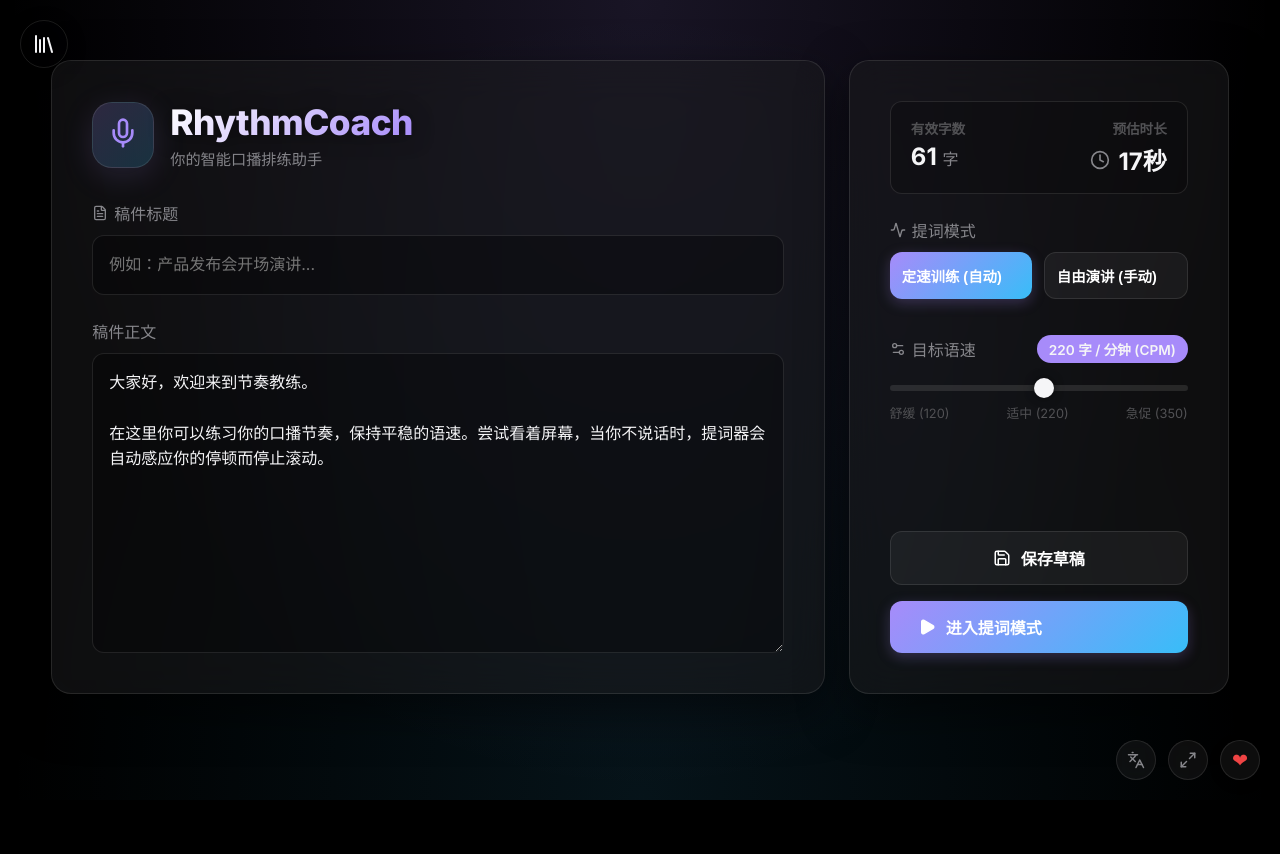
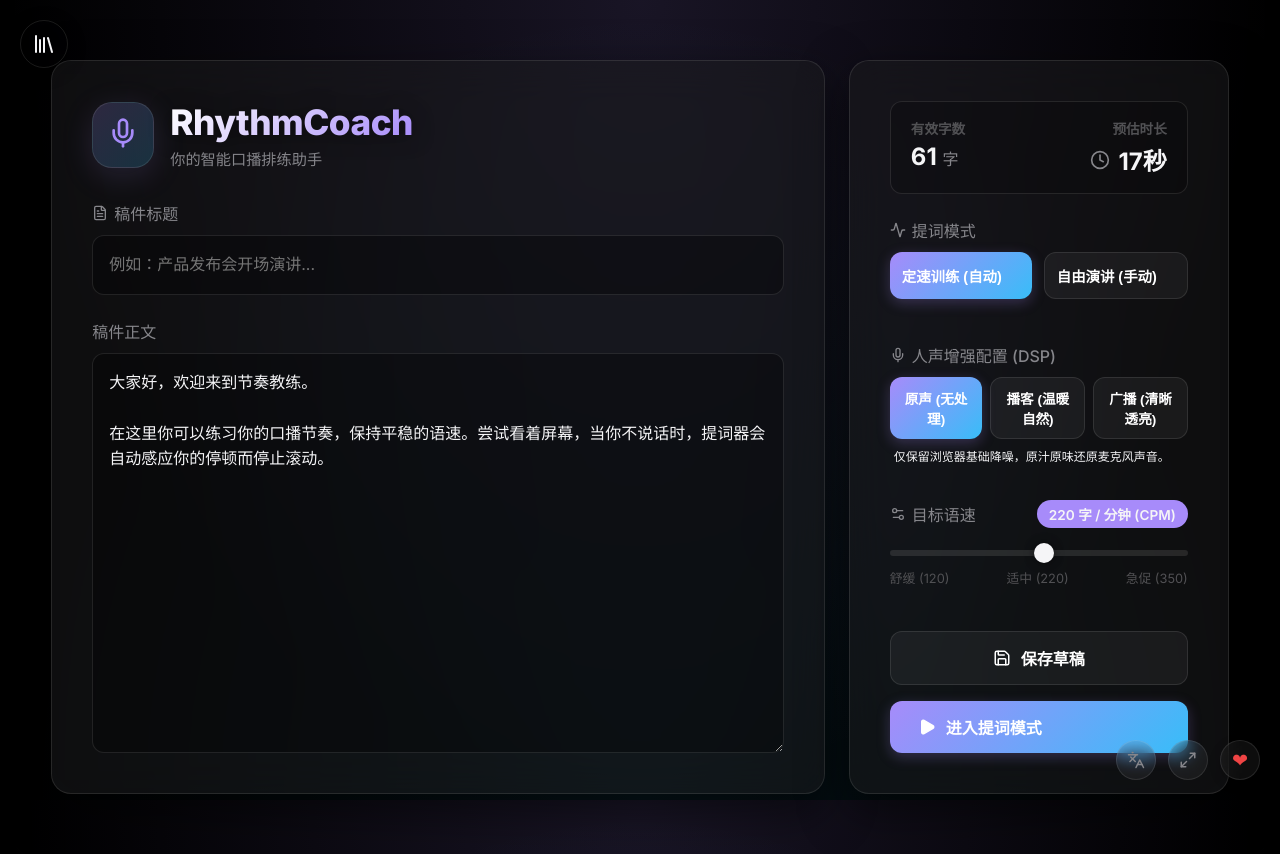
Before and after one commit to liuh886/RhythmCoach, a React (Vite) app in the folder web/: page / in a window 1280 px wide. Before the commit the page ends 800 px from the top, so only its background shows below. Built offline with nearby package versions, Linux system fonts and the light colour scheme; the HTML template or start-up script is replaced by a standard one.

Commit message:
feat: Add Voice Enhancement (DSP) profiles selector to editor

```diff
--- a/web/src/components/ScriptEditor.tsx
+++ b/web/src/components/ScriptEditor.tsx
@@ -2,6 +2,7 @@ import { useState, useEffect } from 'react';
 import { Mic, Play, Save, Clock, FileText, Settings2, Activity, Library, ChevronRight, X, Trash2, Upload, Download } from 'lucide-react';
 import { motion, AnimatePresence } from 'framer-motion';
 import { defaultMaterials, ScriptMaterial } from './materials';
+import { useAppStore } from '../store';
 
 interface ScriptEditorProps {
   onStart: (script: string, cpm: number, lang: 'zh' | 'en', mode: 'target' | 'free') => void;
@@ -10,6 +11,9 @@ interface ScriptEditorProps {
 }
 
 export function ScriptEditor({ onStart, globalLang, setGlobalLang }: ScriptEditorProps) {
+  const audioProfile = useAppStore(state => state.audioProfile);
+  const setAudioProfile = useAppStore(state => state.setAudioProfile);
+
   const [title, setTitle] = useState('');
   const [prompterMode, setPrompterMode] = useState<'target'|'free'>('target');
   const [content, setContent] = useState('大家好，欢迎来到节奏教练。\n\n在这里你可以练习你的口播节奏，保持平稳的语速。尝试看着屏幕，当你不说话时，提词器会自动感应你的停顿而停止滚动。');
@@ -416,6 +420,41 @@ export function ScriptEditor({ onStart, globalLang, setGlobalLang }: ScriptEdito
             </div>
           </div>
 
+
+          <div style={{ marginTop: '20px' }}>
+            <label style={{ display: 'flex', alignItems: 'center', gap: '6px', marginBottom: '10px', color: 'var(--text-secondary)', fontWeight: 500 }}>
+              <Mic size={16} /> {lang === 'zh' ? '人声增强配置 (DSP)' : 'Voice Enhancement (DSP)'}
+            </label>
+            <div style={{ display: 'flex', gap: '8px', flexWrap: 'wrap' }}>
+              <button
+                className={`btn ${audioProfile === 'raw' ? '' : 'btn-secondary'}`}
+                style={{ flex: 1, padding: '10px', fontSize: '0.85rem' }}
+                onClick={() => setAudioProfile('raw')}
+              >
+                {lang === 'zh' ? '原声 (无处理)' : 'Raw (None)'}
+              </button>
+              <button
+                className={`btn ${audioProfile === 'podcast' ? '' : 'btn-secondary'}`}
+                style={{ flex: 1, padding: '10px', fontSize: '0.85rem' }}
+                onClick={() => setAudioProfile('podcast')}
+              >
+                {lang === 'zh' ? '播客 (温暖自然)' : 'Podcast (Warm)'}
+              </button>
+              <button
+                className={`btn ${audioProfile === 'broadcast' ? '' : 'btn-secondary'}`}
+                style={{ flex: 1, padding: '10px', fontSize: '0.85rem' }}
+                onClick={() => setAudioProfile('broadcast')}
+              >
+                {lang === 'zh' ? '广播 (清晰透亮)' : 'Broadcast (Crisp)'}
+              </button>
+            </div>
+            <p style={{ fontSize: '0.75rem', color: 'var(--text-tertiary)', marginTop: '8px', padding: '0 4px' }}>
+              {audioProfile === 'raw' && (lang === 'zh' ? '仅保留浏览器基础降噪，原汁原味还原麦克风声音。' : 'Basic browser noise suppression only, pure mic signal.')}
+              {audioProfile === 'podcast' && (lang === 'zh' ? '推荐。轻柔压缩动态，低频温暖厚实，适合安静环境下的深度长播。' : 'Recommended. Gentle compression, warm lows, great for long-form talking.')}
+              {audioProfile === 'broadcast' && (lang === 'zh' ? '较高压缩比与高频提升，声音极具穿透力，适合嘈杂环境或激昂演讲。' : 'Higher compression & high-end boost for maximum clarity and presence.')}
+            </p>
+          </div>
+
           {prompterMode === 'target' && (
             <motion.div initial={{ opacity: 0, height: 0 }} animate={{ opacity: 1, height: 'auto' }}>
               <div style={{ display: 'flex', justifyContent: 'space-between', alignItems: 'center', marginBottom: '12px', marginTop: '12px' }}>
--- a/web/src/components/Teleprompter.tsx
+++ b/web/src/components/Teleprompter.tsx
@@ -15,6 +15,7 @@ type VoiceState = 'SPEAKING' | 'SILENCE';
 
 export function Teleprompter({ script, targetCpm, lang, prompterMode, onClose }: TeleprompterProps) {
   const addRecording = useAppStore(state => state.addRecording);
+  const audioProfile = useAppStore(state => state.audioProfile);
   const [isPlaying, setIsPlaying] = useState(false);
   const [voiceState, setVoiceState] = useState<VoiceState>('SILENCE');
   const [isMirrored, setIsMirrored] = useState(false);
@@ -76,8 +77,8 @@ export function Teleprompter({ script, targetCpm, lang, prompterMode, onClose }:
         const stream = await navigator.mediaDevices.getUserMedia({
           audio: {
             echoCancellation: true,
-            noiseSuppression: true, // Keep on to avoid static, but disable AGC
-            autoGainControl: false, // Disabling this fixes the 'pumping/rigid' volume issues
+            noiseSuppression: true, // Keep on to avoid static
+            autoGainControl: audioProfile === 'raw', // Disable for processed profiles to prevent pumping
             channelCount: 1
           }
         });
@@ -96,40 +97,60 @@ export function Teleprompter({ script, targetCpm, lang, prompterMode, onClose }:
         highpass.type = 'highpass';
         highpass.frequency.value = 80;
 
-        // 2. Broadcast EQ: Low Shelf (Adds natural body, not too boomy)
+        // 2. Broadcast EQ: Low Shelf
         const lowShelf = audioCtx.createBiquadFilter();
         lowShelf.type = 'lowshelf';
-        lowShelf.frequency.value = 150;
-        lowShelf.gain.value = 1.5;
+        lowShelf.frequency.value = audioProfile === 'broadcast' ? 200 : 150;
+        lowShelf.gain.value = audioProfile === 'broadcast' ? 2 : 1.5;
 
-        // 3. Broadcast EQ: High Shelf (Adds 'air' and openness, much less rigid than peaking)
+        // 3. Broadcast EQ: High Shelf / Peaking
         const presence = audioCtx.createBiquadFilter();
+        if (audioProfile === 'broadcast') {
+          presence.type = 'peaking';
+          presence.frequency.value = 3500;
+          presence.Q.value = 1;
+          presence.gain.value = 3;
+        } else {
           presence.type = 'highshelf';
           presence.frequency.value = 4000;
           presence.gain.value = 2;
+        }
 
-        // 4. Dynamics Compressor (Gentle 'glue', prevents squashed/rigid sound)
+        // 4. Dynamics Compressor
         const compressor = audioCtx.createDynamicsCompressor();
-        compressor.threshold.value = -18; // Only compress the louder peaks
-        compressor.knee.value = 15;       // Very soft knee for transparent transition
-        compressor.ratio.value = 2.5;     // Gentle ratio
-        compressor.attack.value = 0.005;  // 5ms attack
-        compressor.release.value = 0.25;  // 250ms release (natural decay, no pumping)
+        if (audioProfile === 'broadcast') {
+          compressor.threshold.value = -24;
+          compressor.knee.value = 12;
+          compressor.ratio.value = 4;
+          compressor.attack.value = 0.01;
+          compressor.release.value = 0.1;
+        } else {
+          // Podcast (Gentle glue)
+          compressor.threshold.value = -18;
+          compressor.knee.value = 15;
+          compressor.ratio.value = 2.5;
+          compressor.attack.value = 0.005;
+          compressor.release.value = 0.25;
+        }
 
-        // 5. Hard Limiter (Safety net against clipping)
+        // 5. Hard Limiter (Safety net)
         const limiter = audioCtx.createDynamicsCompressor();
-        limiter.threshold.value = -2; // Cap at -2dB
+        limiter.threshold.value = -2;
         limiter.knee.value = 0;
         limiter.ratio.value = 20;
         limiter.attack.value = 0.001;
         limiter.release.value = 0.05;
 
-        // Connect the chain sequentially
+        // Connect the chain based on profile
+        if (audioProfile === 'raw') {
+          source.connect(limiter);
+        } else {
           source.connect(highpass);
           highpass.connect(lowShelf);
           lowShelf.connect(presence);
           presence.connect(compressor);
           compressor.connect(limiter);
+        }
 
         // Create a new stream from the processed audio
         const dest = audioCtx.createMediaStreamDestination();
@@ -139,7 +160,11 @@ export function Teleprompter({ script, targetCpm, lang, prompterMode, onClose }:
         // Setup Analyzer for visualizer
         analyser = audioCtx.createAnalyser();
         analyser.fftSize = 256;
+        if (audioProfile === 'raw') {
+          source.connect(analyser);
+        } else {
           compressor.connect(analyser);
+        }
         dataArray = new Uint8Array(analyser.frequencyBinCount);
 
         // Setup Recording using PROCESSED stream
--- a/web/src/store.ts
+++ b/web/src/store.ts
@@ -1,6 +1,8 @@
 import { create } from 'zustand';
 import { Recording } from './types';
 import localforage from 'localforage';
+
+export type AudioProfile = 'raw' | 'podcast' | 'broadcast';
 
 interface AppState {
   mode: 'editor' | 'teleprompter';
@@ -8,6 +10,7 @@ interface AppState {
   targetCpm: number;
   globalLang: 'zh' | 'en';
   prompterMode: 'target' | 'free';
+  audioProfile: AudioProfile;
   recordings: Recording[];
   isRecordingsLoaded: boolean;
 
@@ -17,6 +20,7 @@ interface AppState {
   setTargetCpm: (cpm: number) => void;
   setGlobalLang: (lang: 'zh' | 'en') => void;
   setPrompterMode: (mode: 'target' | 'free') => void;
+  setAudioProfile: (profile: AudioProfile) => void;
   setRecordings: (updater: Recording[] | ((prev: Recording[]) => Recording[])) => void;
   loadRecordings: () => Promise<void>;
   addRecording: (rec: Recording) => void;
@@ -29,6 +33,7 @@ export const useAppStore = create<AppState>((set) => ({
   targetCpm: 220,
   globalLang: 'zh',
   prompterMode: 'target',
+  audioProfile: 'raw',
   recordings: [],
   isRecordingsLoaded: false,
 
@@ -37,6 +42,7 @@ export const useAppStore = create<AppState>((set) => ({
   setTargetCpm: (cpm) => set({ targetCpm: cpm }),
   setGlobalLang: (lang) => set({ globalLang: lang }),
   setPrompterMode: (mode) => set({ prompterMode: mode }),
+  setAudioProfile: (profile) => set({ audioProfile: profile }),
 
   setRecordings: (updater) => {
     set((state) => {
```
Lines whose indentation alone changed are shown as unchanged.
